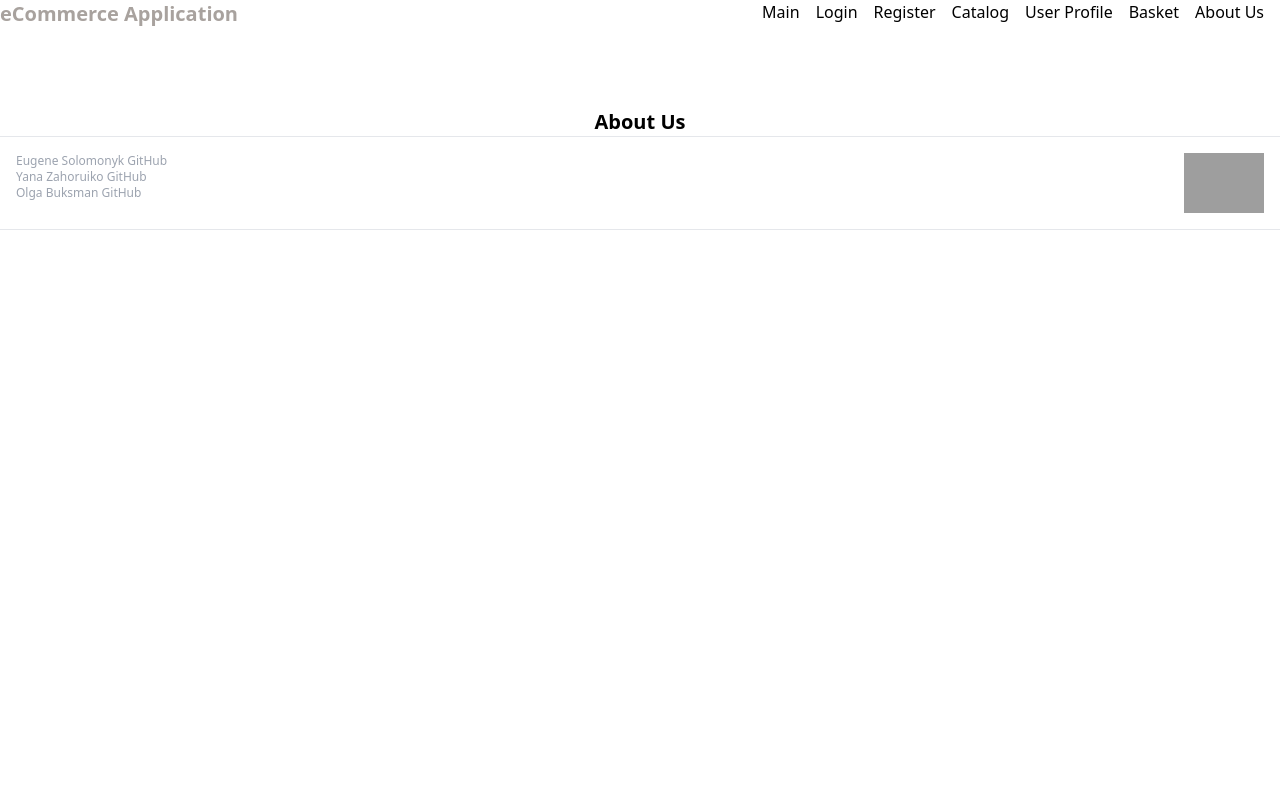
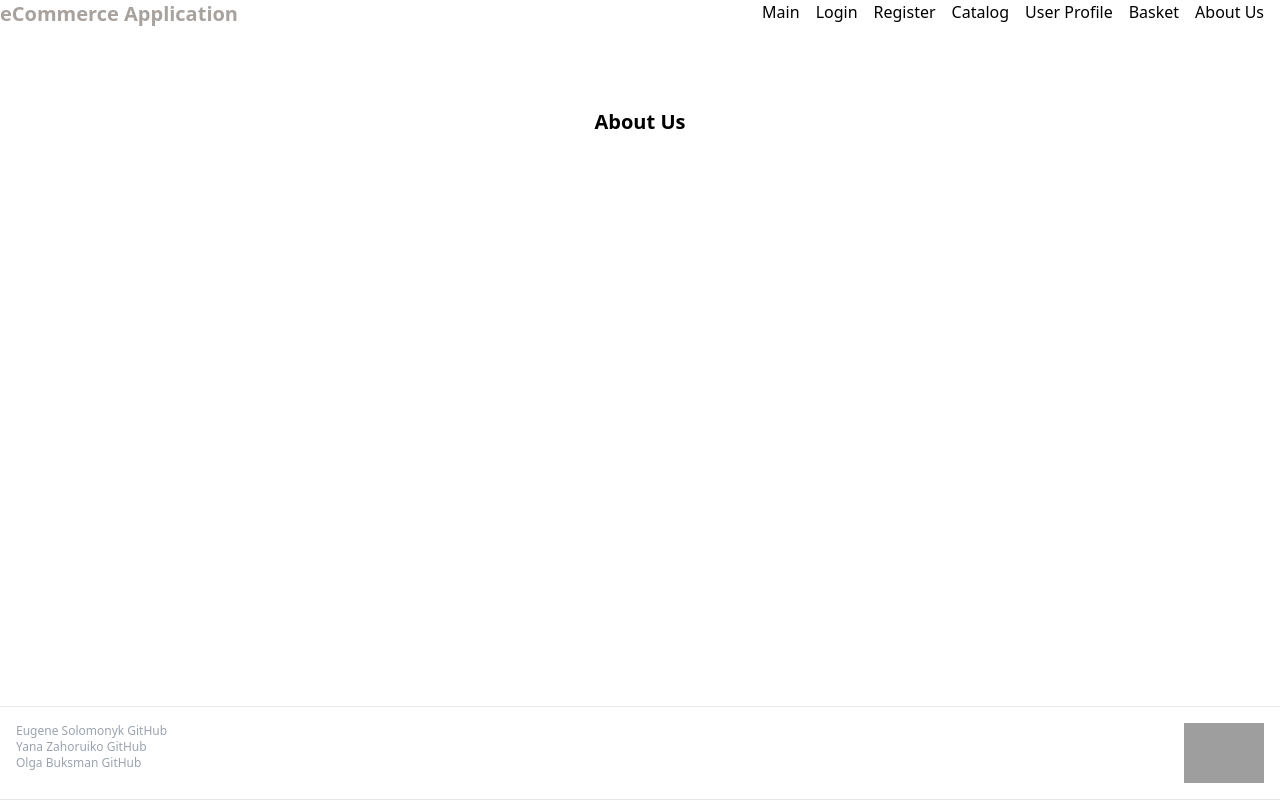
Before and after one commit to SoloSoft2000/eCommerce-Application, a React app: page /about in a window 1280 px wide. Built offline with nearby package versions, Linux system fonts and the light colour scheme; grey boxes are pictures that could not be loaded.

Commit message:
feat: changed markup for correct footer positioning

```diff
--- a/src/components/Main.tsx
+++ b/src/components/Main.tsx
@@ -1,9 +1,9 @@
 import React from 'react';
 
 function Main(): React.JSX.Element {
-  return <div className='container mx-auto'>
+  return <main className='container mx-auto'>
     {<h3 className='text-xl font-bold pt-20 text-center'>Main</h3>}
-    </div>;;
+    </main>;;
 }
 
 export default Main;
--- a/src/pages/AboutUsPage.tsx
+++ b/src/pages/AboutUsPage.tsx
@@ -1,9 +1,9 @@
 import React from 'react';
 
 function AboutUsPage(): React.JSX.Element {
-  return <div className='container mx-auto'>
+  return <main className='container mx-auto'>
     {<h3 className='text-xl font-bold pt-20 text-center'>About Us</h3>}
-    </div>;
+    </main>;
 }
 
 export default AboutUsPage;
--- a/src/pages/BasketPage.tsx
+++ b/src/pages/BasketPage.tsx
@@ -1,9 +1,9 @@
 import React from 'react';
 
 function BasketPage(): React.JSX.Element {
-  return <div className='container mx-auto'>
+  return <main className='container mx-auto'>
     {<h3 className='text-xl font-bold pt-20 text-center'>Basket</h3>}
-    </div>;
+    </main>;
 }
 
 export default BasketPage;
--- a/src/pages/CatalogPage.tsx
+++ b/src/pages/CatalogPage.tsx
@@ -1,9 +1,9 @@
 import React from 'react';
 
 function CatalogPage(): React.JSX.Element {
-  return <div className='container mx-auto'>
+  return <main className='container mx-auto'>
     {<h3 className='text-xl font-bold pt-20 text-center'>Catalog</h3>}
-    </div>;
+    </main>;
 }
 
 export default CatalogPage;
--- a/src/pages/HomePage.tsx
+++ b/src/pages/HomePage.tsx
@@ -1,9 +1,9 @@
 import React from 'react';
 
 function HomePage(): React.JSX.Element {
-  return <div className='container mx-auto'>
+  return <main className='container mx-auto'>
     {<h3 className='text-xl font-bold pt-20 text-center'>Home</h3>}
-    </div>;
+    </main>;
 }
 
 export default HomePage;
--- a/src/pages/UserProfilePage.tsx
+++ b/src/pages/UserProfilePage.tsx
@@ -1,9 +1,9 @@
 import React from 'react';
 
 function UserProfilePage(): React.JSX.Element {
-  return <div className='container mx-auto'>
+  return <main className='container mx-auto'>
     {<h3 className='text-xl font-bold pt-20 text-center'>User Profile</h3>}
-    </div>;
+    </main>;
 }
 
 export default UserProfilePage;
--- a/src/styles/index.css
+++ b/src/styles/index.css
@@ -7,6 +7,10 @@ html, body {
 }
 
 #root {
+    height: 100%;
+}
+
+.wrapper {
     min-height: 100%;
     display: flex;
     flex-direction: column;
```
